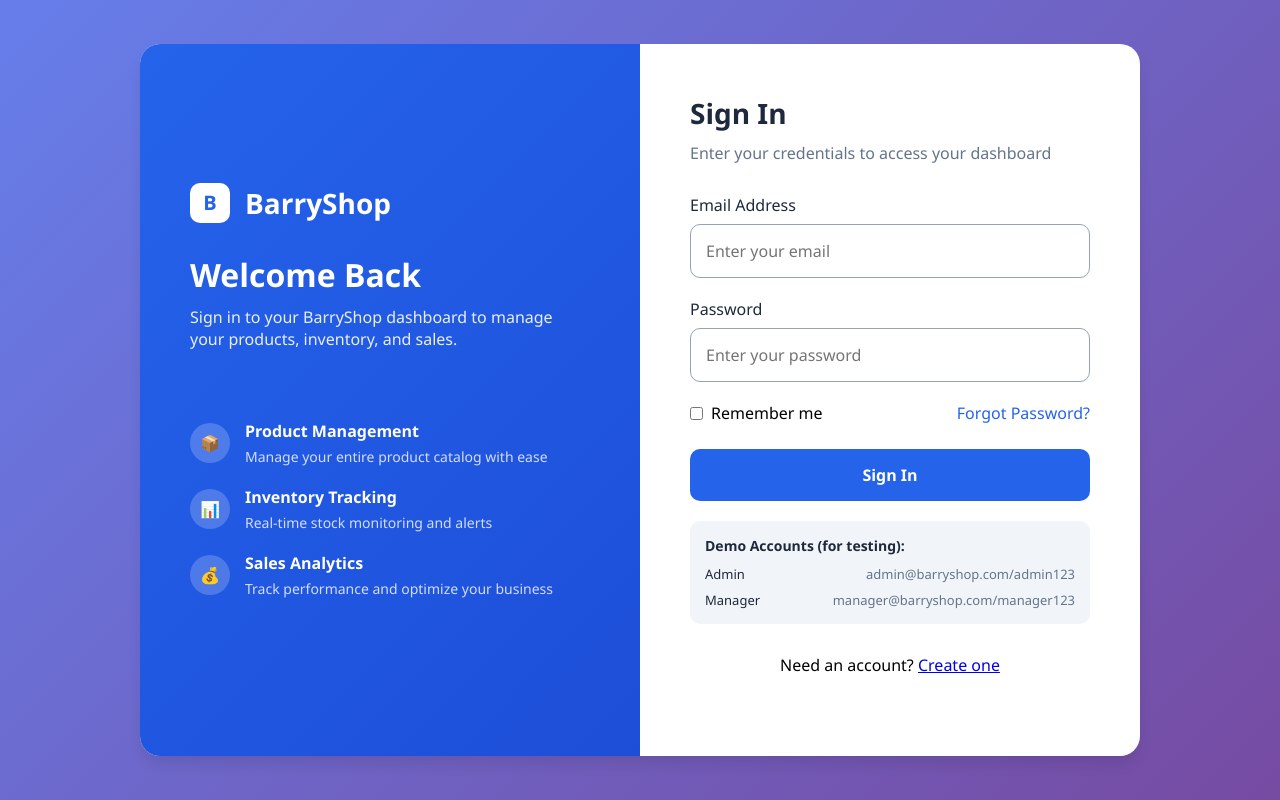
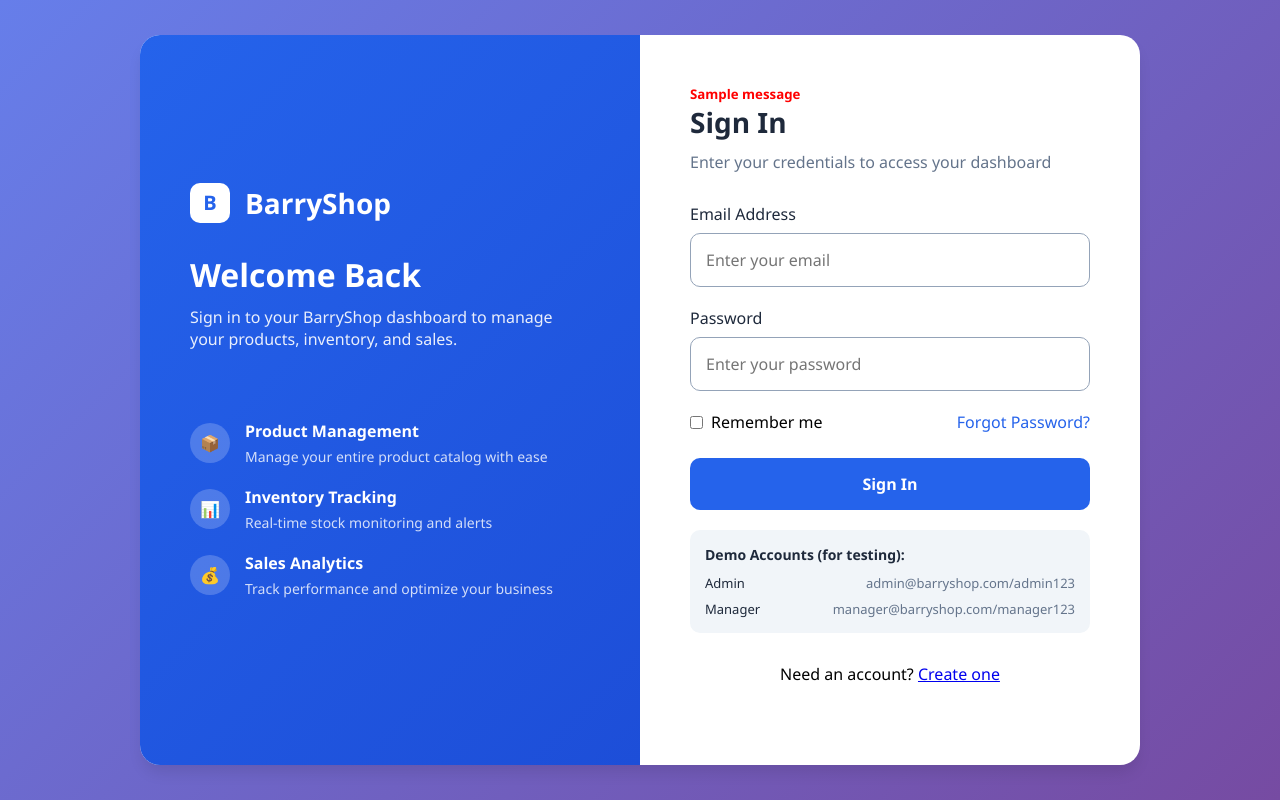
Before and after one commit to wak96/BarryShop-Management, a Django app: page / in a window 1280 px wide. Run offline with Django 5.2, Linux system fonts and the light colour scheme; one stand-in notice (Sample message) is shown.

Commit message:
dynamic link added and modified and updated

```diff
--- a/templates/authentication/BarryShop_login.html
+++ b/templates/authentication/BarryShop_login.html
@@ -348,6 +348,11 @@
         <!-- Right Side - Login Form -->
         <div class="login-right">
             <div class="form-header">
+                {% if messages %}
+                    {% for message in messages %}
+                        <h5 style= "color: red;">{{ message }}</h5>
+                    {% endfor %}
+                {% endif %}
                 <h2>Sign In</h2>
                 <p>Enter your credentials to access your dashboard</p>
             </div>
@@ -356,13 +361,13 @@
                 {% csrf_token %}
                 <div class="form-group">
                     <label for="email">Email Address</label>
-                    <input type="email" id="email" class="form-control" placeholder="Enter your email" required>
+                    <input type="email" name="email" class="form-control" placeholder="Enter your email" required>
                 </div>
 
                 <div class="form-group">
                     <label for="password">Password</label>
                     <div class="password-container">
-                        <input type="password" id="password" class="form-control" placeholder="Enter your password" required>
+                        <input type="password" name="password" class="form-control" placeholder="Enter your password" required>
                     </div>
                 </div>
 
```
